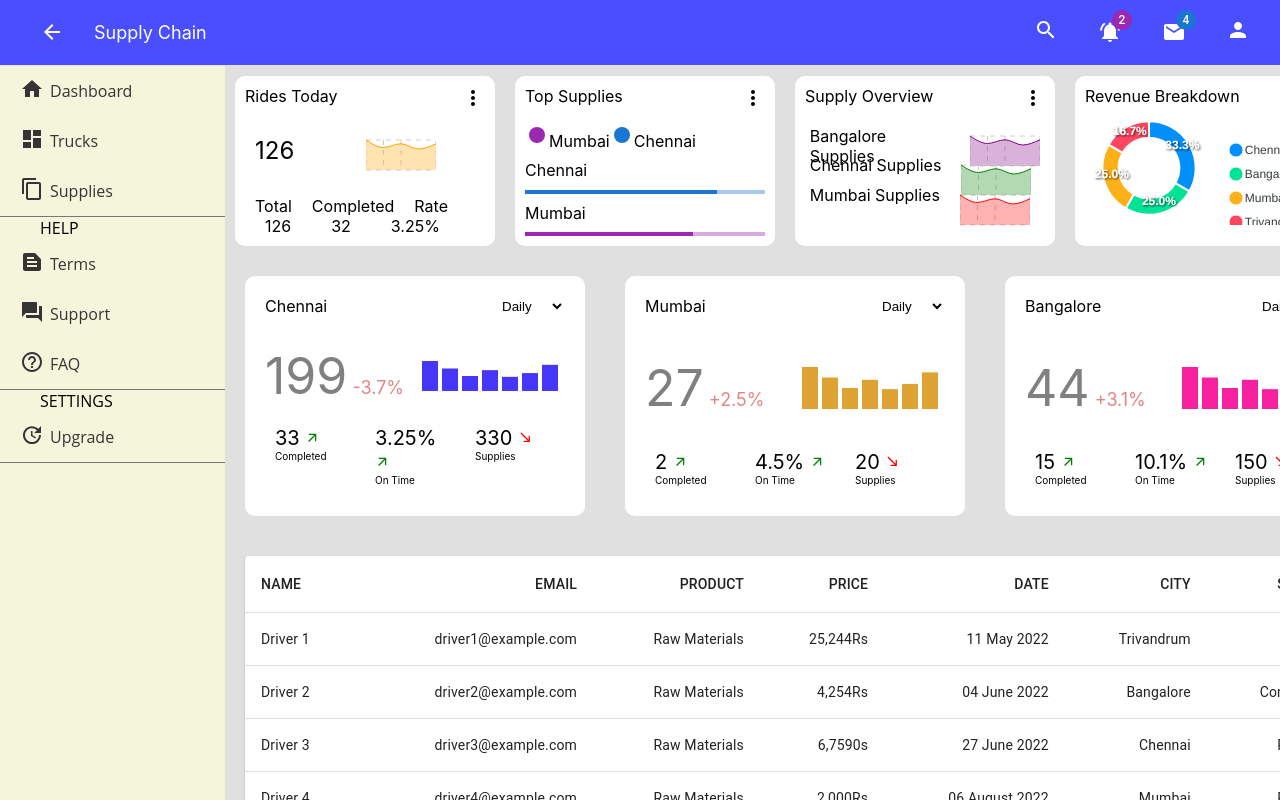
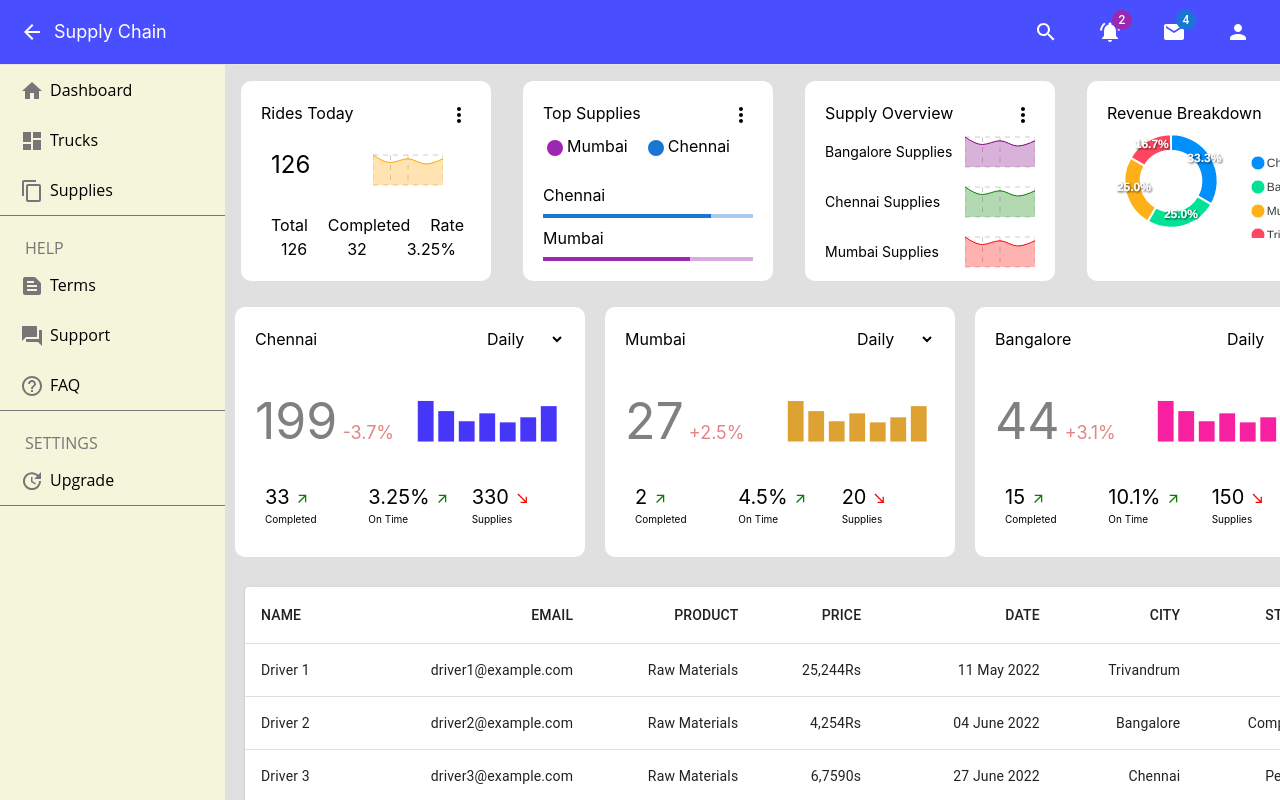
Before and after one commit to antonythomas123/admin_dashboard, a React (Create React App) app: page / in a window 1280 px wide. Built offline with nearby package versions, Linux system fonts and the light colour scheme.

Commit message:
Tailwind added

```diff
--- /dev/null
+++ b/postcss.config.js
@@ -0,0 +1,6 @@
+module.exports = {
+  plugins: {
+    tailwindcss: {},
+    autoprefixer: {},
+  },
+}
--- a/src/Components/Header/Header.js
+++ b/src/Components/Header/Header.js
@@ -11,7 +11,7 @@ function Header() {
   return (
     <div className="header">
       <div className="left_icon">
-        <ArrowBackIcon className="main_icons" />
+        <ArrowBackIcon />
         <span className="supply">Supply Chain</span>
       </div>
 
--- a/src/Components/Sidebar/Sidebar.css
+++ b/src/Components/Sidebar/Sidebar.css
@@ -1,6 +1,9 @@
 .sidebar{
     text-decoration: none;
-    height: 120%;
+    margin: 0;
+    padding: 0;
+    height: 100%;
+    left: 0;
     background-color: beige;
     width: 225px;
     font-family: 'Open Sans',sans-serif;
@@ -9,19 +12,25 @@
     display: flex;
     align-items: center;
     height: 50px;
-    color: #353536;
 }
 .icon{
     margin-left: 20px;
     width: 30px;
+    color: #767676;
+}
+#active{
+    background-color: #e8f2f5;
 }
 .heading{
-    padding-left: 40px;
+    margin-left: 25px;
+    color: #767676;
 }
 ul{
-    height: max-content;
     list-style: none;
+    margin: 0;
+    padding-left: 0;
     border-bottom: 0.5px solid #767676;
+    margin-bottom: 20px;
 }
 ul :hover{
     cursor: pointer;
--- a/src/Components/Sidebar/Sidebar.js
+++ b/src/Components/Sidebar/Sidebar.js
@@ -11,12 +11,11 @@ import './Sidebar.css'
 
 function Items({title,icon,link}){
   return(
-    <Link to={link} style={{ textDecoration: 'none', color: '#414040' }}>
-    <li className='item'>
+    <li className='item' id = {window.location.pathname === Link ? "active":""}
+        onClick={()=>{window.location.pathname = link;}}>
       <span className="icon">{icon}</span>
       <span className='title'>{title}</span>
     </li>
-    </Link>
   )
 }
 
--- a/src/Components/Widgets/CityInfo/CityInfo.css
+++ b/src/Components/Widgets/CityInfo/CityInfo.css
@@ -1,12 +1,12 @@
 .card{
     display: flex;
     flex-direction: column;
-    margin: 20px;
+    margin: 10px;
     padding: 20px;
     justify-content: space-between;
     background-color: white;
-    height:200px;
-    width:300px;
+    height:250px;
+    width:350px;
     border-radius: 10px;
 }
 .l_side{
--- a/src/Components/Widgets/CityInfo/CityInfo.js
+++ b/src/Components/Widgets/CityInfo/CityInfo.js
@@ -1,7 +1,7 @@
 import React from 'react';
 import { useState } from 'react';
 
-import { BarChart, Bar, Cell, XAxis, YAxis, CartesianGrid, Tooltip, Legend, ResponsiveContainer } from 'recharts';
+import { BarChart, Bar, ResponsiveContainer } from 'recharts';
 import ArrowOutwardIcon from '@mui/icons-material/ArrowOutward';
 import SouthEastIcon from '@mui/icons-material/SouthEast';
 
--- a/src/Components/Widgets/SupplyOverview/SupplyOverview.js
+++ b/src/Components/Widgets/SupplyOverview/SupplyOverview.js
@@ -5,26 +5,35 @@ import '../../Widgets/Widgets.css'
 
 function Overview() {
     return (
-        <div className='widget'>
-            <div className="top">
-                <span className='title'>Supply Overview</span>
-                <div className='r_side'><MoreVertOutlined /></div>
-            </div><div className="supply_main">
-            <div className='cities'>
-                <span>Bangalore Supplies</span>
-                <div className="supply_chart"><Chart color='purple'/></div>
+      <div className="widget">
+        <div className="top">
+          <span className="title">Supply Overview</span>
+          <div className="r_side">
+            <MoreVertOutlined />
+          </div>
+        </div>
+        <div class="flex flex-col ">
+          <div class = "flex flex-row h-1/6 justify-between">
+            <div class = "mt-auto mb-auto text-sm">Bangalore Supplies</div>
+            <div className="supply_chart">
+              <Chart color="purple" />
             </div>
-            <div className='cities'>
-                <span>Chennai Supplies</span>
-                <div className="supply_chart"><Chart color='green'/></div>
+          </div>
+          <div class = "flex flex-row h-1/6 justify-between">
+            <div class="text-sm mt-auto mb-auto">Chennai Supplies</div>
+            <div className="supply_chart justify-between">
+              <Chart color="green" />
             </div>
-            <div className='cities'>
-                <span>Mumbai Supplies</span>
-                <div className="supply_chart"><Chart color='red'/></div>
+          </div>
+          <div class="flex flex-row h-1/6 justify-between">
+            <div class="text-sm mt-auto mb-auto">Mumbai Supplies</div>
+            <div className="supply_chart">
+              <Chart color="red" />
             </div>
-            </div>
+          </div>
         </div>
-    )
+      </div>
+    );
 }
 
 export default Overview
--- a/src/Components/Widgets/TopSupplies/TopSupplies.js
+++ b/src/Components/Widgets/TopSupplies/TopSupplies.js
@@ -11,9 +11,9 @@ function TopSupplies() {
             <span className='title'>Top Supplies</span>
             <div className='r_side'><MoreVertIcon /></div>
           </div>
-          <div>
-            <span><FiberManualRecordRoundedIcon color='secondary'/>Mumbai</span>
-            <span><FiberManualRecordRoundedIcon color='primary'/>Chennai</span>
+          <div class = "mb-4" >
+            <span class = "mr-4"><FiberManualRecordRoundedIcon color='secondary'/>Mumbai</span>
+            <span class = "mr-4"><FiberManualRecordRoundedIcon color='primary'/>Chennai</span>
           </div>
           Chennai
           <ProgressBar color = 'primary' progress = '80'/>
--- a/src/Components/Widgets/Widgets.css
+++ b/src/Components/Widgets/Widgets.css
@@ -1,12 +1,12 @@
 .widget{
     display: flex;
     flex-direction: column;
-    margin: 10px;
-    padding: 10px;
+    margin: 16px;
+    padding: 20px;
     justify-content: space-between;
     background-color: white;
-    height: 150px;
-    width: 240px;
+    height: 200px;
+    width: 250px;
     border-radius: 10px;
 }
 .l_side{
@@ -14,6 +14,7 @@
     flex-direction: column;
     justify-content: space-between;
     padding: 10px;
+    margin: 10px;
 }
 .b_side{
     margin-top: 10px;
@@ -48,17 +49,3 @@
     padding-left: 30%;
     height: 40px;
 }
-.supply_main{
-    margin-bottom: 15px;
-    height: 100px;
-    display: flex;
-    flex-direction: column;
-}
-.cities{
-    display: flex;
-    padding: 2%;
-    max-height: 20px;
-}
-.supply_chart{
-    padding-left: 20px;
-}
--- a/src/index.css
+++ b/src/index.css
@@ -1,3 +1,8 @@
+@tailwind base;
+@tailwind components;
+@tailwind utilities;
+
+
 body {
   margin: 0;
   font-family: -apple-system, BlinkMacSystemFont, 'Segoe UI', 'Roboto', 'Oxygen',
--- /dev/null
+++ b/tailwind.config.js
@@ -0,0 +1,10 @@
+/** @type {import('tailwindcss').Config} */
+module.exports = {
+  content: [
+    "./src/**/*.{js,jsx,ts,tsx}",
+  ],
+  theme: {
+    extend: {},
+  },
+  plugins: [],
+}
```
